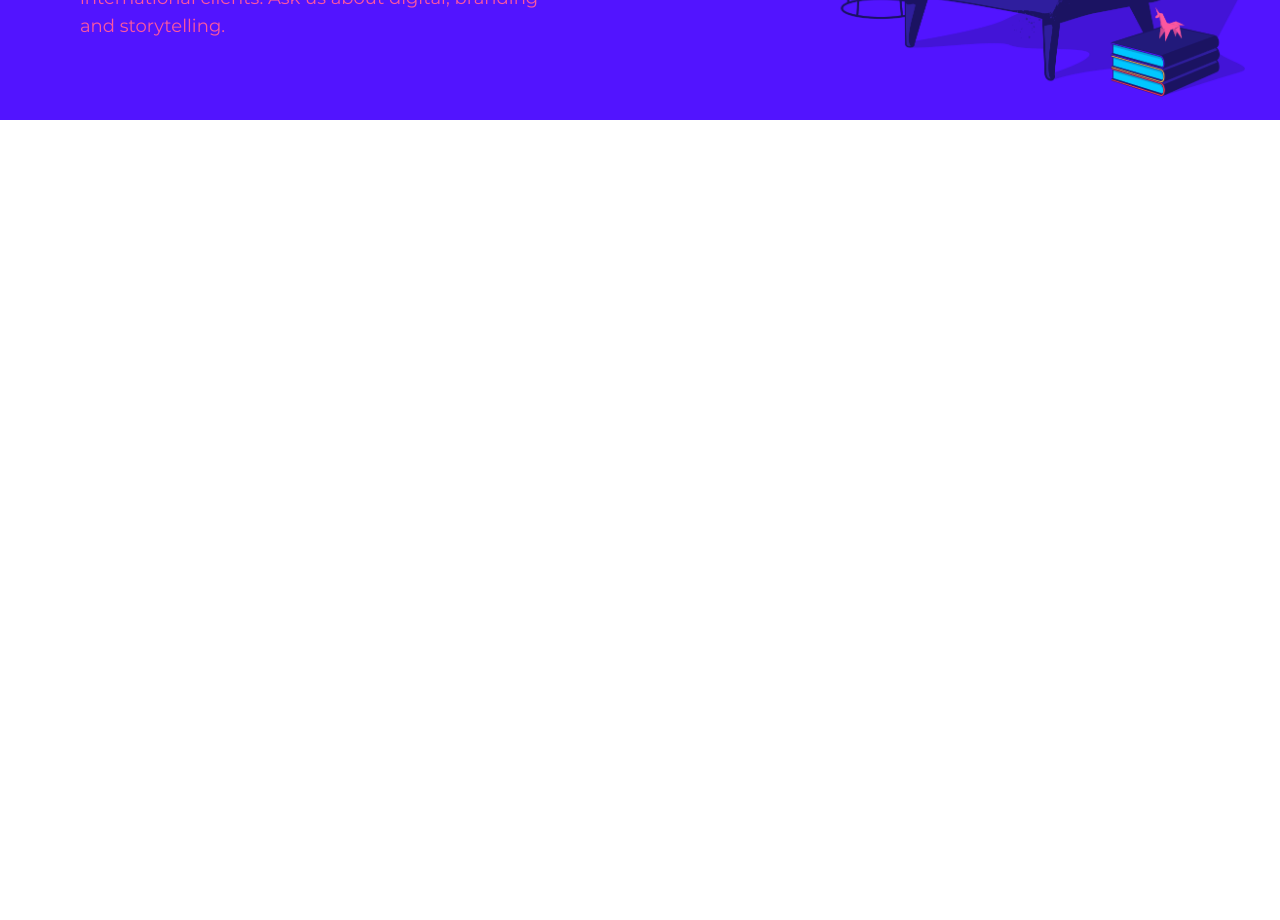
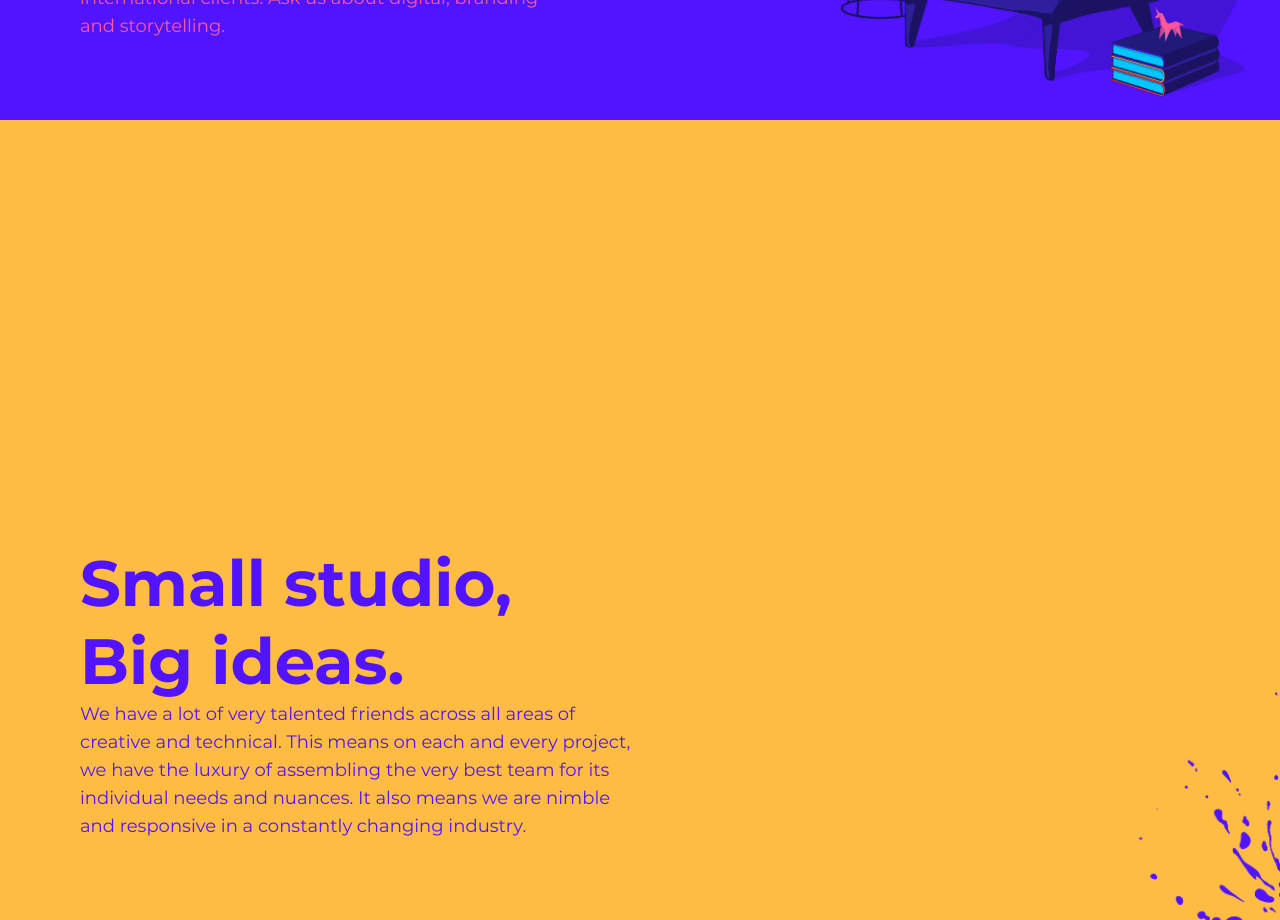
Before and after one commit to 2dev/likely-story-clone, a React (Create React App) app: page / in a window 1280 px wide. Shown: the part 680-1600 px from the top of the page. Before the commit the page ends 800 px from the top, so only its background shows below. Built offline with nearby package versions, Linux system fonts and the light colour scheme.

Commit message:
feat: add SectionSmallStudio component (#27)

```diff
--- a/src/App.js
+++ b/src/App.js
@@ -3,6 +3,7 @@ import { ThemeProvider } from 'styled-components'
 import GlobalStyles from './styles/global'
 import Navbar from './components/Navbar'
 import SectionHero from './components/SectionHero'
+import SectionSmallStudio from './components/SectionSmallStudio'
 import theme from './styles/theme'
 
 const App = () => {
@@ -11,6 +12,7 @@ const App = () => {
       <GlobalStyles />
       <Navbar />
       <SectionHero />
+      <SectionSmallStudio />
     </ThemeProvider>
   )
 }
--- /dev/null
+++ b/src/components/SectionSmallStudio/index.jsx
@@ -0,0 +1,31 @@
+import * as S from './styles'
+
+import Container from '../Container'
+import Subtitle from '../Subtitle'
+import Title from '../Title'
+
+const SectionSmallStudio = () => {
+  return (
+    <Container as="section" fullHeight backgroundColor="orangeNormal">
+      <S.Wrapper>
+        <S.Content>
+          <Title size="xxlarge" color="secondary">
+            Small studio, Big ideas.
+          </Title>
+          <Subtitle color="secondary">
+            We have a lot of very talented friends across all areas of creative
+            and technical. This means on each and every project, we have the
+            luxury of assembling the very best team for its individual needs and
+            nuances. It also means we are nimble and responsive in a constantly
+            changing industry.
+          </Subtitle>
+        </S.Content>
+        <S.ImageContent>
+          <S.Image src="/images/splash.png" />
+        </S.ImageContent>
+      </S.Wrapper>
+    </Container>
+  )
+}
+
+export default SectionSmallStudio
--- /dev/null
+++ b/src/components/SectionSmallStudio/styles.js
@@ -0,0 +1,27 @@
+import styled from 'styled-components'
+
+export const Wrapper = styled.div`
+  display: grid;
+  grid-template-columns: 0.5fr;
+  justify-content: flex-start;
+  align-content: flex-end;
+  position: relative;
+`
+export const Content = styled.div`
+  display: flex;
+  flex-direction: column;
+  align-items: flex-end;
+  justify-content: flex-end;
+`
+
+export const ImageContent = styled.div`
+  position: absolute;
+  display: block;
+  right: -23rem;
+  bottom: -8.7rem;
+`
+
+export const Image = styled.img`
+  width: 30rem;
+  max-width: 30rem;
+`
```
Also changed, not shown: public/images/splash.png (added).
